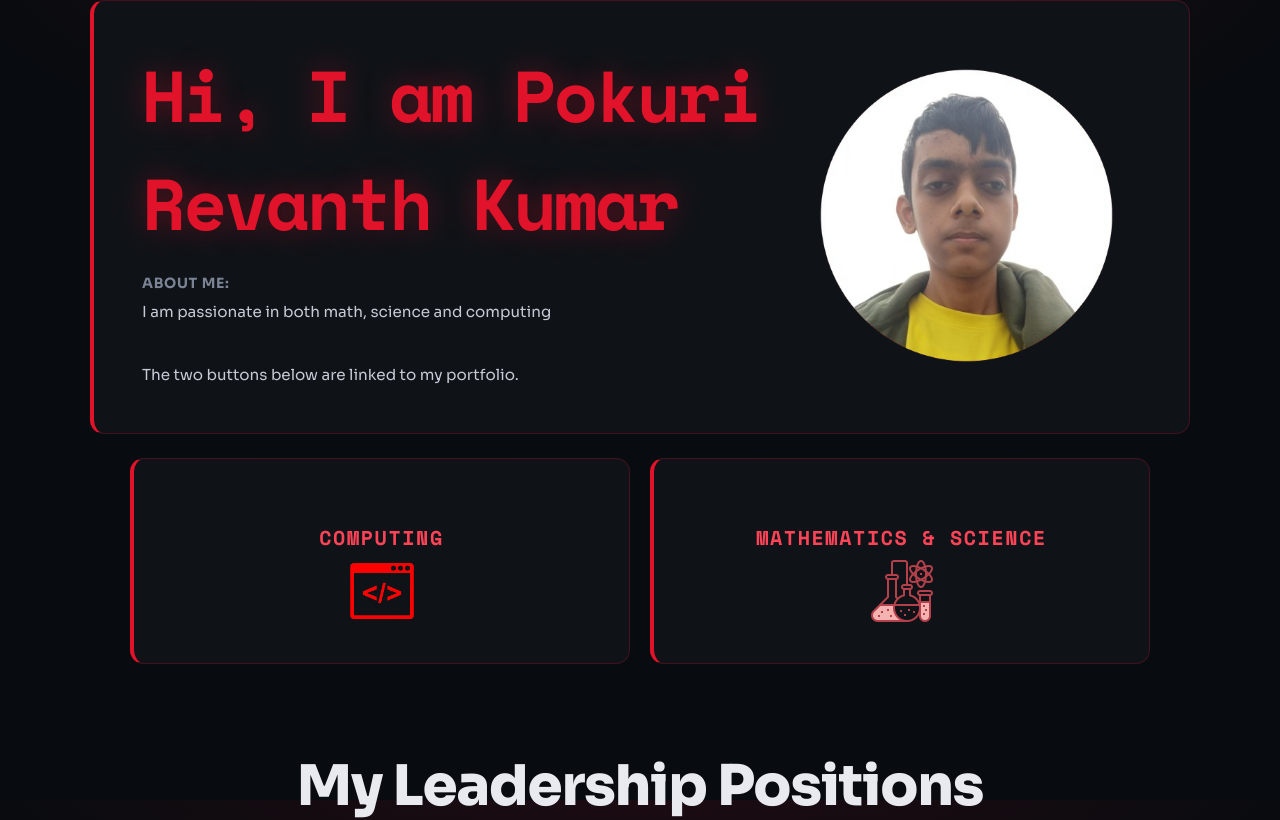
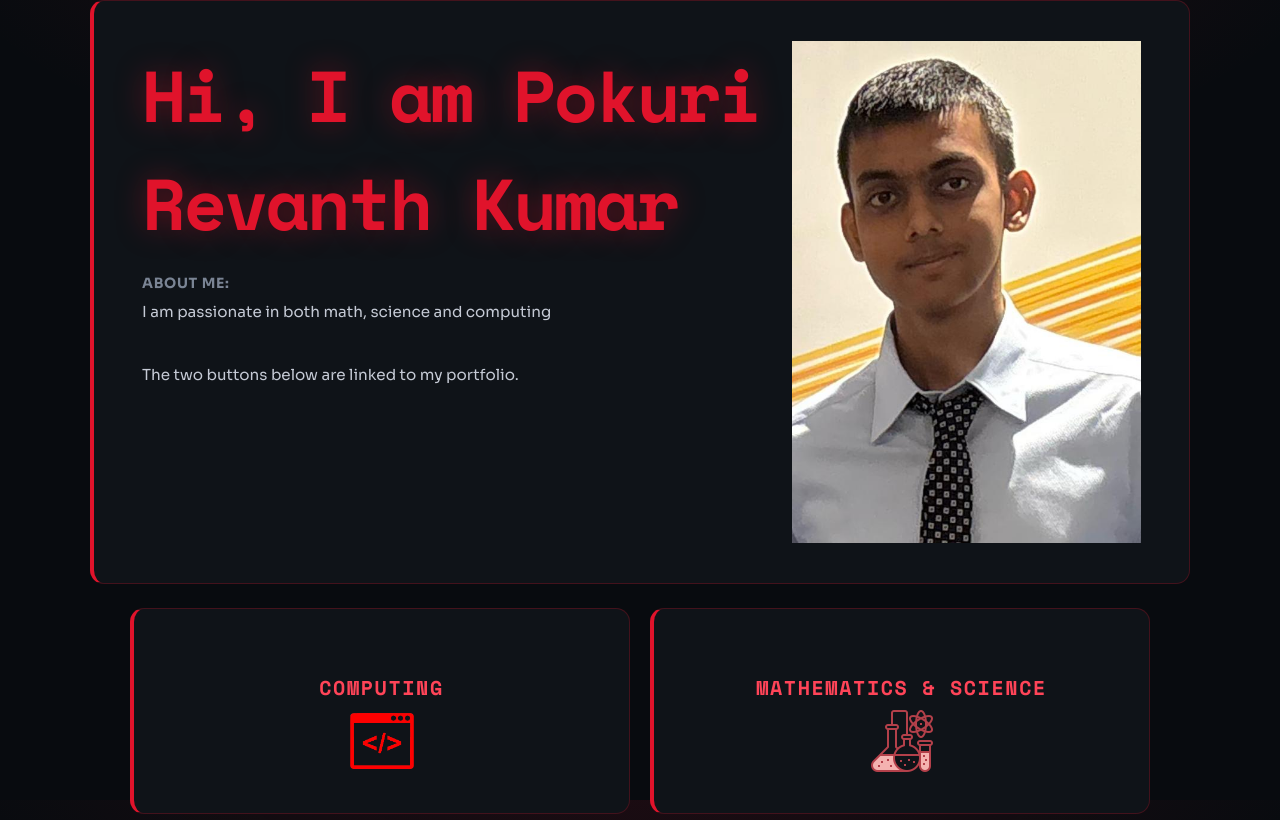
Before and after one commit to PokuriRevanthKumarPRK/My-Personal-Portfolio, a Next.js app: page /homepage in a window 1280 px wide. Shown: the top 820 px of the page. Built offline with nearby package versions, Linux system fonts and the light colour scheme.

Commit message:
add images

```diff
--- a/app/homepage/page.js
+++ b/app/homepage/page.js
@@ -19,7 +19,7 @@ export default function InformationPage(){
                     <p>The two buttons below are linked to my portfolio.</p>
                     </div>
                     <div>
-                <img src="/images/photoinvietnam12.png" alt="photoinvietnam" width={640} height={320}></img>
+                <img src="/images/face.jpeg" alt="photoinvietnam" width={640} height={320}></img>
                 </div>
                 </div>
                 <div style={{display:'flex', flexDirection: 'row', alignItems: 'stretch', justifyContent:'center', gap:'20px', padding:'0 2rem 2rem' }}>
```
Also changed, not shown: public/images/face.jpeg (added).
